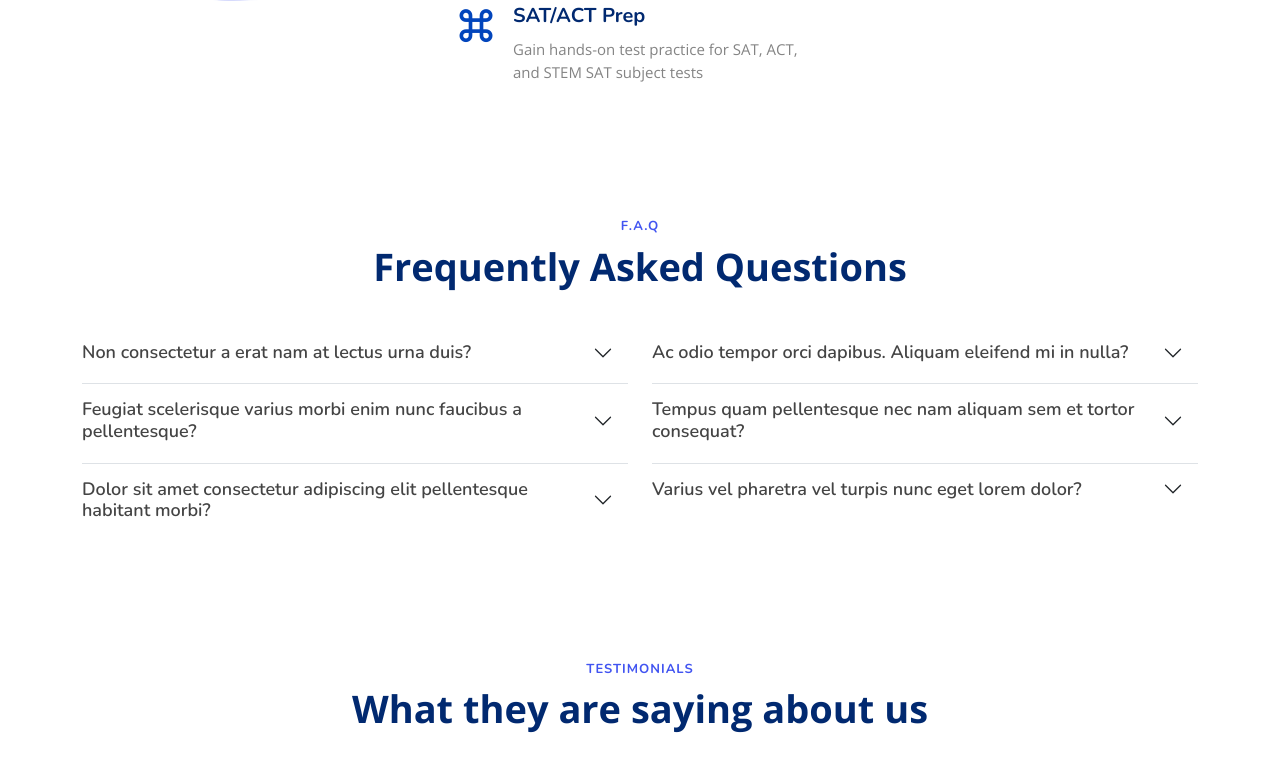
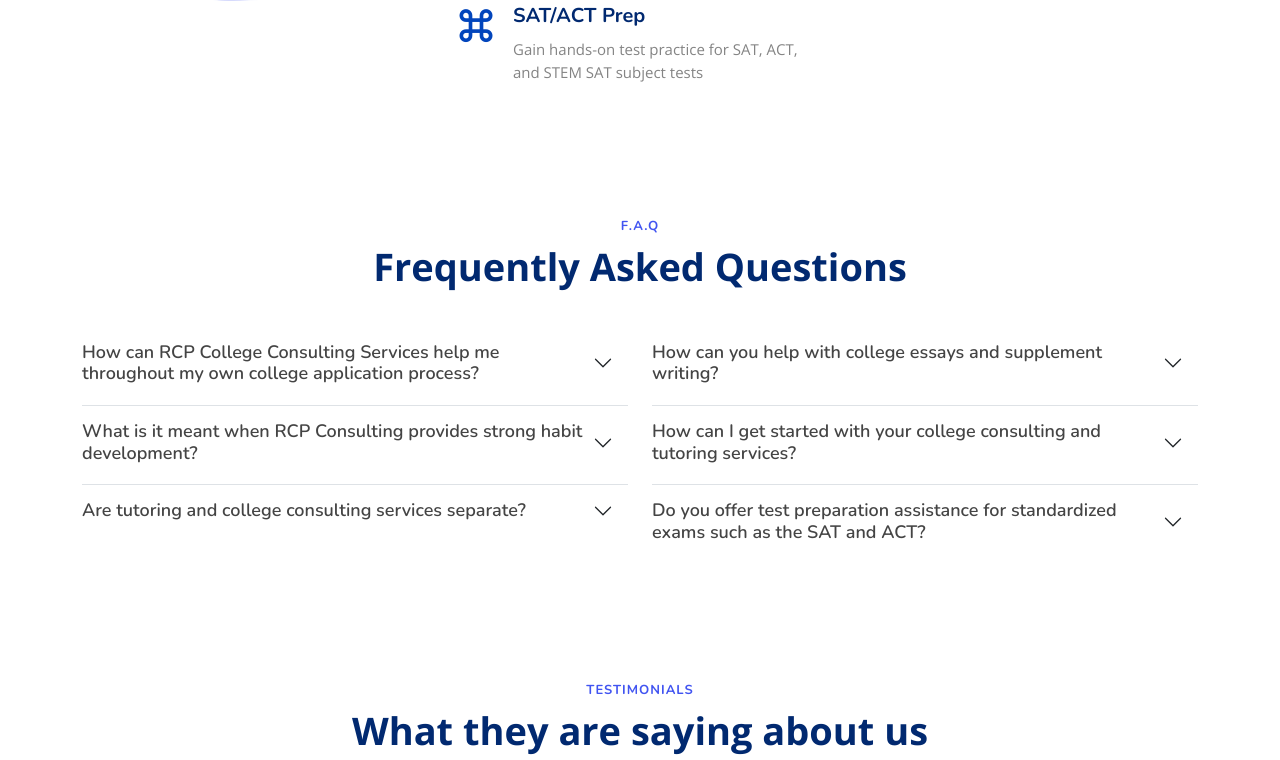
Before and after one commit to praveenksamy148/rcp_website, a plain HTML site: page about.html in a window 1280 px wide. Shown: the part 3226-3986 px from the top of the page. Drawn offline with nearby package versions, Linux system fonts and the light colour scheme.

Commit message:
FAQ Section Done

```diff
--- a/about.html
+++ b/about.html
@@ -312,7 +312,7 @@
               <div class="col-md-6" data-aos="zoom-out" data-aos-delay="700">
                 <div class="feature-box d-flex align-items-center">
                   <i class="bi bi-check"></i>
-                  <h3>Goals/Habit</h3>
+                  <h3>Goals/Habit Development</h3>
                 </div>
               </div>
 
@@ -566,12 +566,12 @@
               <div class="accordion-item">
                 <h2 class="accordion-header">
                   <button class="accordion-button collapsed" type="button" data-bs-toggle="collapse" data-bs-target="#faq-content-1">
-                    Non consectetur a erat nam at lectus urna duis?
+                    How can RCP College Consulting Services help me throughout my own college application process?
                   </button>
                 </h2>
                 <div id="faq-content-1" class="accordion-collapse collapse" data-bs-parent="#faqlist1">
                   <div class="accordion-body">
-                    Feugiat pretium nibh ipsum consequat. Tempus iaculis urna id volutpat lacus laoreet non curabitur gravida. Venenatis lectus magna fringilla urna porttitor rhoncus dolor purus non.
+                    Our college consulting services are designed to provide individualized guidance throughout every step of the college application process. By getting to understand our students’ background, hobbies, and interests, we help them identify their strengths to not only develop more powerful and polished college essays, but also help them explore potential majors and create a well-rounded college list.
                   </div>
                 </div>
               </div>
@@ -579,12 +579,12 @@
               <div class="accordion-item">
                 <h2 class="accordion-header">
                   <button class="accordion-button collapsed" type="button" data-bs-toggle="collapse" data-bs-target="#faq-content-2">
-                    Feugiat scelerisque varius morbi enim nunc faucibus a pellentesque?
+                    What is it meant when RCP Consulting provides strong habit development?
                   </button>
                 </h2>
                 <div id="faq-content-2" class="accordion-collapse collapse" data-bs-parent="#faqlist1">
                   <div class="accordion-body">
-                    Dolor sit amet consectetur adipiscing elit pellentesque habitant morbi. Id interdum velit laoreet id donec ultrices. Fringilla phasellus faucibus scelerisque eleifend donec pretium. Est pellentesque elit ullamcorper dignissim. Mauris ultrices eros in cursus turpis massa tincidunt dui.
+                    Though the process of getting accepted into college is strenuous and has many steps, it is simply the beginning. As a group of college students, we know exactly the amount of work and dedication that is ahead for newly admitted students and possessing proper habits such a strong work ethic, a consistent study routine, and effective communication and collaboration skills go a long way. At RCP Consulting we emphasize to our students the importance of these habits and begin implementing them through individualized guidance, task deadlines, and sharing our own personal experiences.
                   </div>
                 </div>
               </div>
@@ -592,12 +592,12 @@
               <div class="accordion-item">
                 <h2 class="accordion-header">
                   <button class="accordion-button collapsed" type="button" data-bs-toggle="collapse" data-bs-target="#faq-content-3">
-                    Dolor sit amet consectetur adipiscing elit pellentesque habitant morbi?
+                  Are tutoring and college consulting services separate?
                   </button>
                 </h2>
                 <div id="faq-content-3" class="accordion-collapse collapse" data-bs-parent="#faqlist1">
                   <div class="accordion-body">
-                    Eleifend mi in nulla posuere sollicitudin aliquam ultrices sagittis orci. Faucibus pulvinar elementum integer enim. Sem nulla pharetra diam sit amet nisl suscipit. Rutrum tellus pellentesque eu tincidunt. Lectus urna duis convallis convallis tellus. Urna molestie at elementum eu facilisis sed odio morbi quis
+                    Yes we offer separate tests prep and high school STEM tutoring and have a great, passionate and experienced team. We have a large list of subjects that we expertise in and our tutors make sure to create a plan tailored for each students’ individual needs.The list of subjects and standardized test prep offered is included above under the “Tutoring Services” Tab.
                   </div>
                 </div>
               </div>
@@ -613,12 +613,12 @@
               <div class="accordion-item">
                 <h2 class="accordion-header">
                   <button class="accordion-button collapsed" type="button" data-bs-toggle="collapse" data-bs-target="#faq2-content-1">
-                    Ac odio tempor orci dapibus. Aliquam eleifend mi in nulla?
+                    How can you help with college essays and supplement writing?
                   </button>
                 </h2>
                 <div id="faq2-content-1" class="accordion-collapse collapse" data-bs-parent="#faqlist2">
                   <div class="accordion-body">
-                    Dolor sit amet consectetur adipiscing elit pellentesque habitant morbi. Id interdum velit laoreet id donec ultrices. Fringilla phasellus faucibus scelerisque eleifend donec pretium. Est pellentesque elit ullamcorper dignissim. Mauris ultrices eros in cursus turpis massa tincidunt dui.
+                    Our consultants have extensive experience in reviewing and providing feedback on college essays and applications. The main goal of college essays is to describe yourself and your growth in the best way possible to college admission officers and by getting to understand our students, we are able to assist them every step of the way throughout the writing process.
                   </div>
                 </div>
               </div>
@@ -626,12 +626,12 @@
               <div class="accordion-item">
                 <h2 class="accordion-header">
                   <button class="accordion-button collapsed" type="button" data-bs-toggle="collapse" data-bs-target="#faq2-content-2">
-                    Tempus quam pellentesque nec nam aliquam sem et tortor consequat?
+                    How can I get started with your college consulting and tutoring services?
                   </button>
                 </h2>
                 <div id="faq2-content-2" class="accordion-collapse collapse" data-bs-parent="#faqlist2">
                   <div class="accordion-body">
-                    Molestie a iaculis at erat pellentesque adipiscing commodo. Dignissim suspendisse in est ante in. Nunc vel risus commodo viverra maecenas accumsan. Sit amet nisl suscipit adipiscing bibendum est. Purus gravida quis blandit turpis cursus in
+                    Getting started is simple! Fill out our form linked at the top of our website to schedule your free college consultation or to schedule a tutoring session. During our initial consultation, we get to learn more about you, and understand your needs, goals, preferences, and aspirations. Based on this information, we will recommend a tailored plan best suited for you.
                   </div>
                 </div>
               </div>
@@ -639,12 +639,12 @@
               <div class="accordion-item">
                 <h2 class="accordion-header">
                   <button class="accordion-button collapsed" type="button" data-bs-toggle="collapse" data-bs-target="#faq2-content-3">
-                    Varius vel pharetra vel turpis nunc eget lorem dolor?
+                    Do you offer test preparation assistance for standardized exams such as the SAT and ACT?
                   </button>
                 </h2>
                 <div id="faq2-content-3" class="accordion-collapse collapse" data-bs-parent="#faqlist2">
                   <div class="accordion-body">
-                    Laoreet sit amet cursus sit amet dictum sit amet justo. Mauris vitae ultricies leo integer malesuada nunc vel. Tincidunt eget nullam non nisi est sit amet. Turpis nunc eget lorem dolor sed. Ut venenatis tellus in metus vulputate eu scelerisque. Pellentesque diam volutpat commodo sed egestas egestas fringilla phasellus faucibus. Nibh tellus molestie nunc non blandit massa enim nec.
+                    Yes, at RCP Consulting we offer comprehensive test preparation for these standardized exams. Our tutors offer strategies, practice material, and in-depth test review to all our students to help them best prepare for these crucial exams.
                   </div>
                 </div>
               </div>
```
